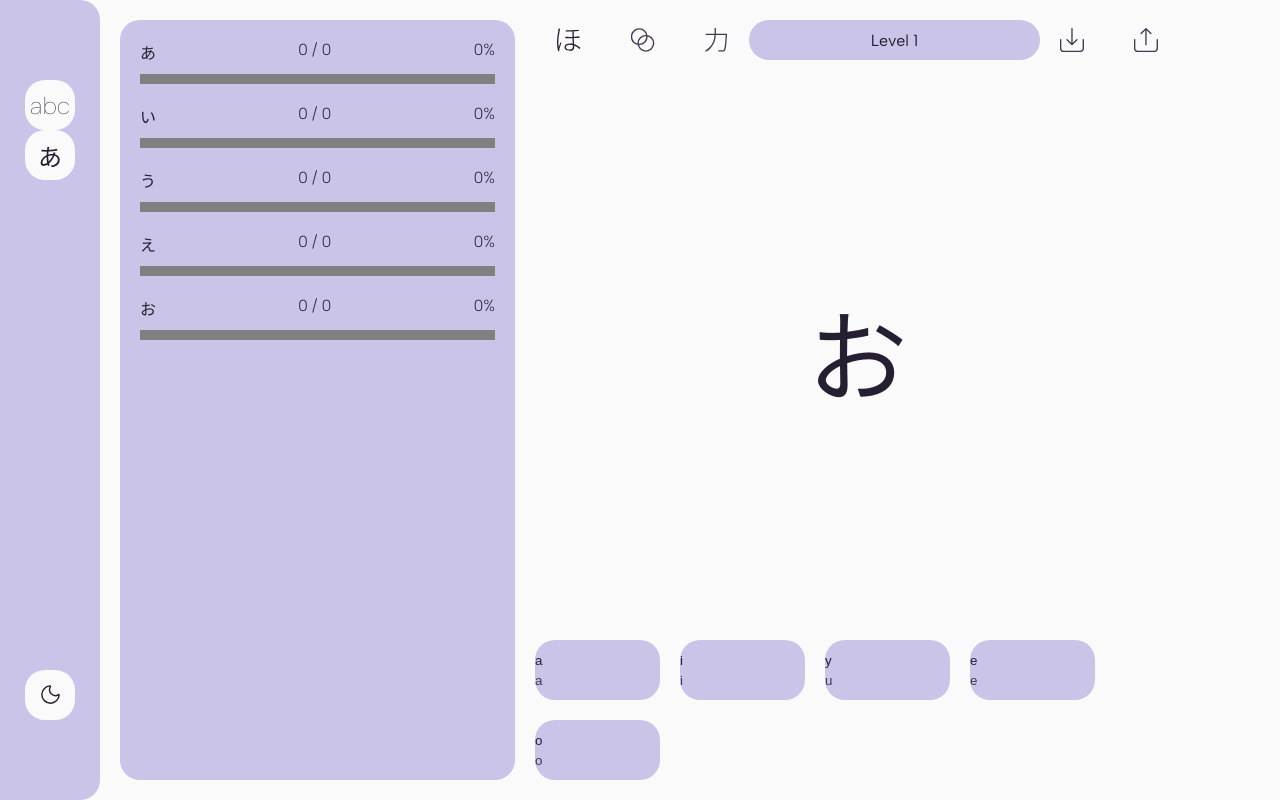
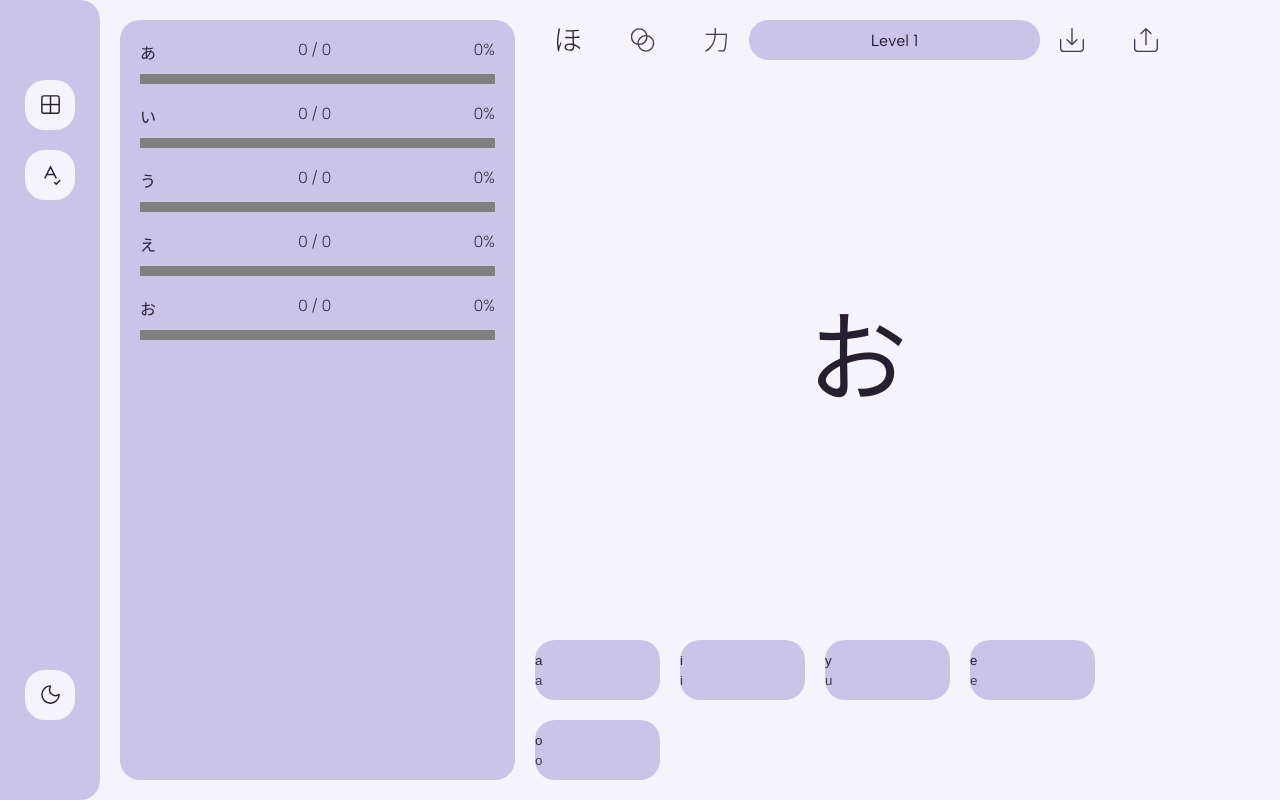
Before and after one commit to sarisez/kana-trainer, a React (Vite) app: page /kana-learning in a window 1280 px wide. Built offline with nearby package versions, Linux system fonts and the light colour scheme.

Commit message:
Added MenuIcon component

```diff
--- a/src/App.css
+++ b/src/App.css
@@ -13,23 +13,22 @@
   position: fixed;
 }
 
-.menu-item {
-  width: 50px;
-  height: 50px;
-  background-color: var(--color-background);
-  border-radius: 20px;
-
+.menu-items {
   display: flex;
-  justify-content: center;
-  align-items: center;
-}
-
-.menu-item-text-icon {
-  font-size: 24px;
-  font-weight: lighter;
+  flex-direction: column;
+  gap: 20px;
 }
 
 .App {
   color: var(--color-text);
   background-color: var(--color-background);
 }
+
+.container {
+  height: 100dvh;
+  margin: 0 auto;
+  padding: 0 100px 0 120px;
+
+  overflow: hidden;
+  overflow-y: scroll;
+}
--- a/src/App.jsx
+++ b/src/App.jsx
@@ -6,9 +6,12 @@ import { KanaLearningPage } from './pages/KanaLearningPage'
 import { AlphabetPage } from './pages/AlphabetPage';
 
 import { ThemeToggle } from './components/ThemeToggle/ThemeToggle';
+import { MenuIcon } from './components/MenuIcon/MenuIcon.jsx';
 
 import { getTheme, saveTheme } from './utils/storage.js';
 
+import Alphabet from './assets/icons/Alphabet.jsx';
+import Training from './assets/icons/Training.jsx';
 import "./App.css";
 
 function App() {
@@ -22,17 +25,31 @@ function App() {
   return (
     <div className='App' data-theme={isLight ? "light" : "dark"}>
       <div className='menu'>
-        <div>
-          <div className='menu-item'>
-            <Link to='/alphabet' className='menu-item-text-icon'>abc</Link>
-          </div>
-          <div className='menu-item'>
-            <Link to='/kana-learning' className='menu-item-text-icon'>あ</Link>
-          </div>
+        <div className='menu-items'>
+          <Link to='/alphabet'><MenuIcon
+            icon={
+              <Alphabet
+                title="Alphabet"
+                titleId="alphabet-icon"
+                width={24}
+                height={24}
+              />
+            }
+          /></Link>
+          <Link to='/kana-learning'><MenuIcon
+            icon={
+              <Training
+                title="KanaLearning"
+                titleId="kana-learning-icon"
+                width={24}
+                height={24}
+              />
+            }
+          /></Link>
         </div>
         <ThemeToggle
           isChecked={isLight}
-          handleChange={() => {setIsLight(!isLight)}}
+          handleChange={() => { setIsLight(!isLight) }}
         />
       </div>
       <div className='container'>
--- /dev/null
+++ b/src/assets/icons/Alphabet.jsx
@@ -0,0 +1,20 @@
+const Alphabet = ({ title, titleId, ...props }) => (
+  <svg
+    viewBox="0 0 25 25"
+    fill="none"
+    xmlns="http://www.w3.org/2000/svg"
+
+    stroke="currentColor"
+    strokeWidth="1.5"
+    {...props}
+  >
+    {title ? <title id={titleId}>{title}</title> : null}
+
+    <path d="M12 3v18"/>
+    <path d="M3 12h18"/>
+    <rect x="3" y="3" width="18" height="18" rx="2"/>
+
+  </svg>
+);
+
+export default Alphabet;
--- /dev/null
+++ b/src/assets/icons/Training.jsx
@@ -0,0 +1,20 @@
+const Training = ({ title, titleId, ...props }) => (
+  <svg
+    viewBox="0 0 25 25"
+    fill="none"
+    xmlns="http://www.w3.org/2000/svg"
+
+    stroke="currentColor"
+    strokeWidth="1.5"
+    {...props}
+  >
+    {title ? <title id={titleId}>{title}</title> : null}
+
+    <path d="m6 16 6-12 6 12"/>
+    <path d="M8 12h8"/>
+    <path d="m16 20 2 2 4-4"/>
+
+  </svg>
+);
+
+export default Training;
--- /dev/null
+++ b/src/components/MenuIcon/MenuIcon.jsx
@@ -0,0 +1,13 @@
+import { cloneElement } from "react";
+
+import styles from "./MenuIcon.module.css";
+
+export function MenuIcon({ icon }) {
+  return (
+    <div className={styles.container}>
+      {cloneElement(icon, {
+        className: styles.icon,
+      })}
+    </div>
+  );
+}
--- /dev/null
+++ b/src/components/MenuIcon/MenuIcon.module.css
@@ -0,0 +1,22 @@
+.container {
+  width: 50px;
+  height: 50px;
+  border-radius: 20px;
+
+  background-color: var(--color-background);
+
+  display: flex;
+  justify-content: center;
+  align-items: center;
+}
+
+.container:hover {
+  background:
+    linear-gradient(var(--color-surface-25), var(--color-surface-25)),
+    var(--color-background);
+}
+
+.icon {
+  color: var(--color-text);
+  margin-left: 1.5px;
+}
--- a/src/components/ThemeToggle/ThemeToggle.jsx
+++ b/src/components/ThemeToggle/ThemeToggle.jsx
@@ -1,3 +1,5 @@
+import { MenuIcon } from "../MenuIcon/MenuIcon.jsx";
+
 import Sun from "../../assets/icons/Sun.jsx";
 import Moon from "../../assets/icons/Moon.jsx";
 
@@ -11,21 +13,21 @@ export function ThemeToggle({ handleChange, isChecked }) {
       aria-pressed={isChecked}
       className={styles.container}
     >
-      {isChecked
+      <MenuIcon
+        icon={isChecked
           ? <Moon
             title="Moon"
             titleId="moon-icon"
             width={24}
             height={24}
-          className={styles.icon}
           />
           : <Sun
             title="Sun"
             titleId="sun-icon"
             width={24}
             height={24}
-          className={styles.icon}
           />}
+      />
     </button>
   );
 }
--- a/src/components/ThemeToggle/ThemeToggle.module.css
+++ b/src/components/ThemeToggle/ThemeToggle.module.css
@@ -1,24 +1,5 @@
 .container {
-  width: 50px;
-  height: 50px;
-  border-radius: 20px;
   border: none;
-
   cursor: pointer;
-  background-color: var(--color-background);
-
-  display: flex;
-  justify-content: center;
-  align-items: center;
+  background: none;
 }
-
-.container:hover {
-  background:
-    linear-gradient(var(--color-surface-25), var(--color-surface-25)),
-    var(--color-background);
-}
-
-.icon {
-  color: var(--color-text);
-  margin-left: 1.5px;
-}
--- a/src/index.css
+++ b/src/index.css
@@ -41,7 +41,7 @@ a {
 }
 
 [data-theme="light"] {
-  --color-background: #FBFAFB;
+  --color-background: #F5F3FB;
   --color-surface: #CAC4E9;
   --color-secondary: #625D73;
 
@@ -65,9 +65,3 @@ body {
 #root {
   max-width: 100%;
 }
-
-.container {
-  height: 100dvh;
-  margin: 0 auto;
-  padding: 0 100px 0 120px;
-}
--- a/src/pages/AlphabetPage.jsx
+++ b/src/pages/AlphabetPage.jsx
@@ -2,7 +2,6 @@ import { hiragana } from "../data/hiragana.js";
 import { katakana } from "../data/katakana.js";
 
 import '../styles/pages/alphabet-page.css';
-
 
 function renderAlphabet(filterFn) {
   return hiragana
--- a/src/styles/pages/alphabet-page.css
+++ b/src/styles/pages/alphabet-page.css
@@ -1,5 +1,5 @@
 .alphabet-container {
-  padding-top: 40px;
+  padding: 20px 0;
   width: 1140px;
   margin: auto;
   display: flex;
```
Lines whose indentation alone changed are shown as unchanged.
